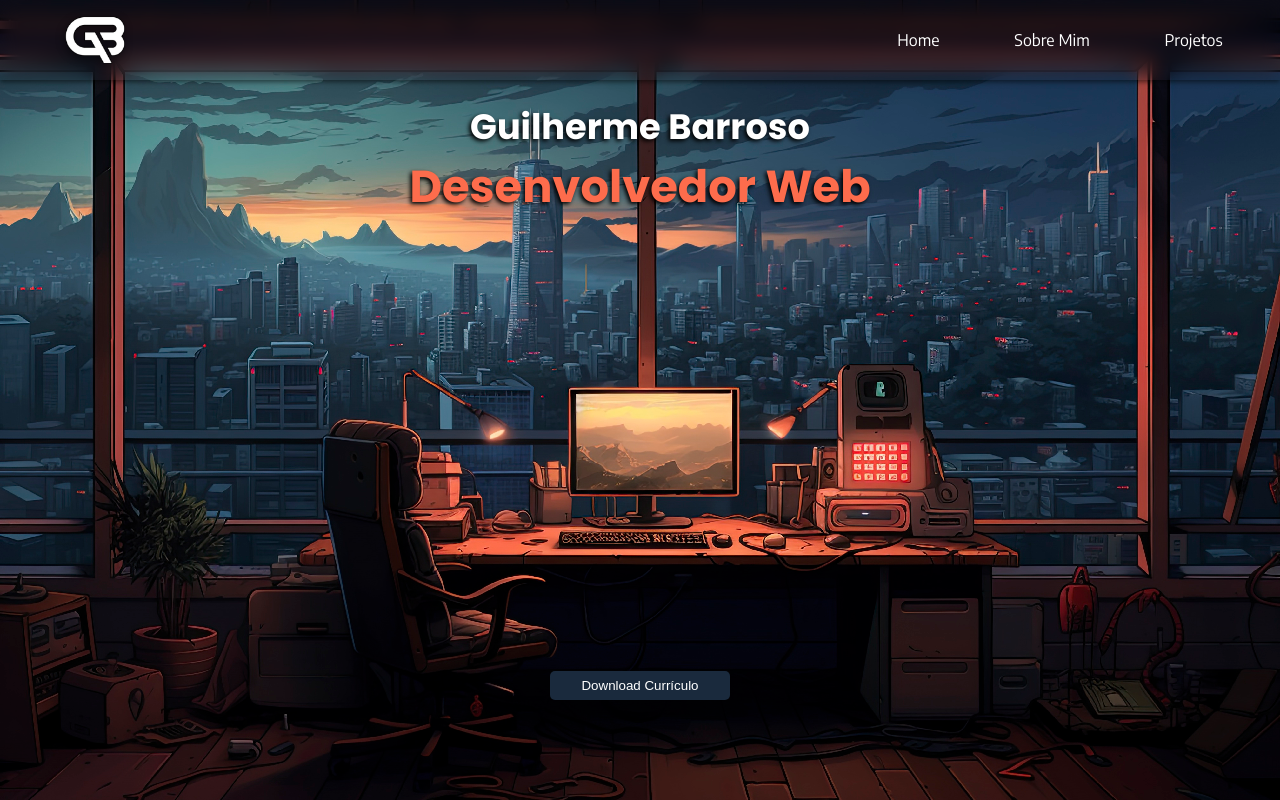
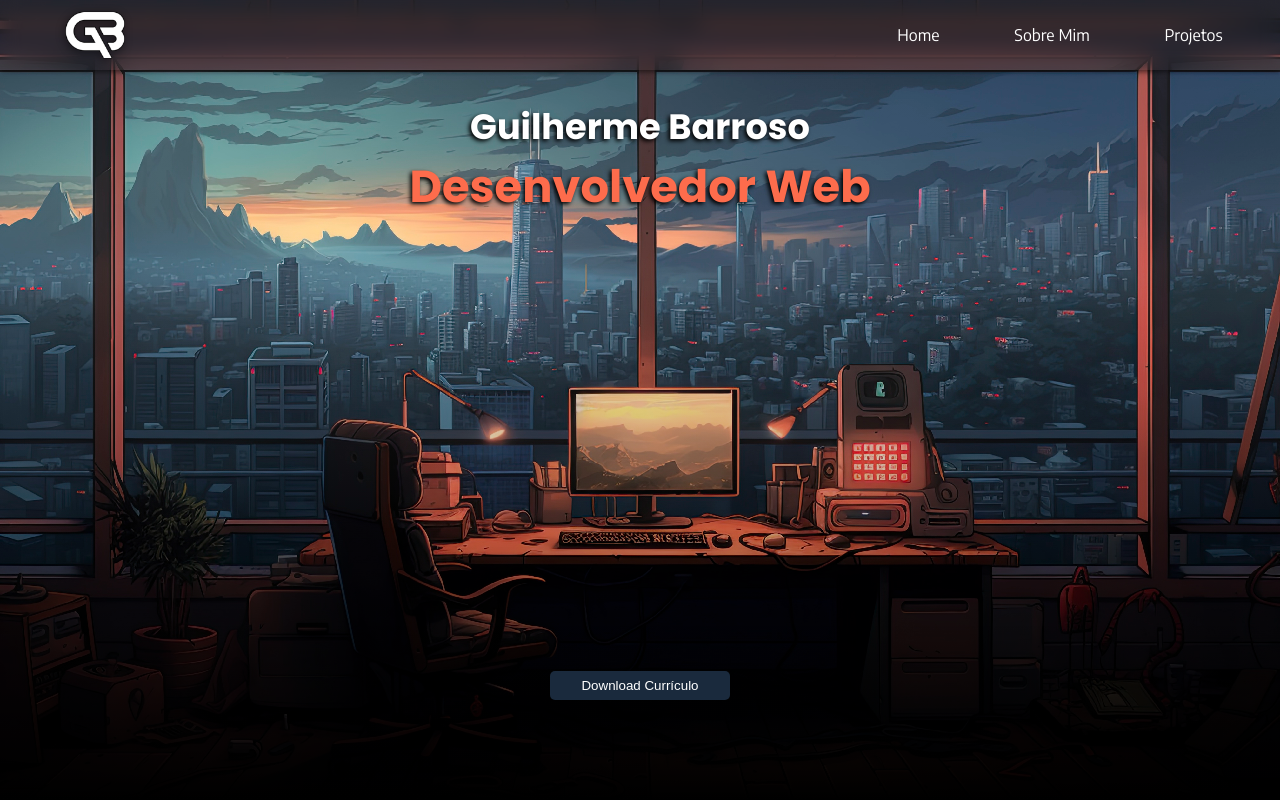
Before and after one commit to Guilhermeb166/Meu-Portfolio, a React (Create React App) app: page / in a window 1280 px wide. Both pictures are taken after a click on the icon 640 px from the left and 707 px from the top of the page. Shown: the top 800 px of the page. Built offline with nearby package versions, Linux system fonts and the light colour scheme.

Commit message:
criação de linear gradient entre os components, barra lateral trasparente e header fixo

```diff
--- a/src/components/AboutMe/AboutMe.module.css
+++ b/src/components/AboutMe/AboutMe.module.css
@@ -1,5 +1,7 @@
 .AboutMe{
     display: flex;
-    height: 500px;
+    height: 100vh;
+    background:linear-gradient(to bottom, rgb(0, 0, 0), rgba(0, 0, 0, 0.397), rgba(0, 0, 0, 0.178), rgba(7, 7, 7, 0)), url('../../../public/img/backgroundDarkBlue.jpg') no-repeat center;
+    background-size: cover;
     background-color: #fff;
 }
--- a/src/components/Home/Home.module.css
+++ b/src/components/Home/Home.module.css
@@ -1,6 +1,6 @@
 @import url('https://fonts.googleapis.com/css2?family=Encode+Sans:wght@100..900&family=Lato:ital,wght@0,100;0,300;0,400;0,700;0,900;1,100;1,300;1,400;1,700;1,900&family=League+Spartan:wght@100..900&family=Orbitron:wght@400..900&family=Poppins:ital,wght@0,100;0,200;0,300;0,400;0,500;0,600;0,700;0,800;0,900;1,100;1,200;1,300;1,400;1,500;1,600;1,700;1,800;1,900&family=Roboto:ital,wght@0,100;0,300;0,400;0,500;0,700;0,900;1,100;1,300;1,400;1,500;1,700;1,900&display=swap');
 .home{
-    background: url('../../../public/img/fundoDev.jpg') no-repeat center;
+    background:linear-gradient(rgba(255,255,255,0.1),rgba(255,255,255,0.1),rgba(0, 0, 0, 0.236),rgb(0, 0, 0)), url('../../../public/img/fundoDev.jpg') no-repeat center;
     background-size: cover;
     height: 100vh;
     image-rendering: pixelated;/*dimensionar a imagem sem perder a qualidade*/
@@ -9,6 +9,7 @@
     flex-direction: column;
     align-items: center;
     justify-content: space-between;
+
 
 }
 .name,.lastName{
--- a/src/components/Layout/Header/Header.module.css
+++ b/src/components/Layout/Header/Header.module.css
@@ -1,14 +1,14 @@
 @import url('https://fonts.googleapis.com/css2?family=Encode+Sans:wght@100..900&family=League+Spartan:wght@100..900&family=Orbitron:wght@400..900&family=Roboto:ital,wght@0,100;0,300;0,400;0,500;0,700;0,900;1,100;1,300;1,400;1,500;1,700;1,900&display=swap');
 .header{
     width: 100%;
-    height: 80px;
+    height: 70px;
     background-color: transparent;
     box-shadow: 0 2px 5px rgba(0, 0, 0, 0.544);
     display: flex;
     align-items: center;
-    position: absolute;
     z-index: 999;
     padding: 0 20px;
+    position: fixed;
     justify-content: space-between;
     backdrop-filter: blur(10px);
 }
--- a/src/index.css
+++ b/src/index.css
@@ -2,14 +2,15 @@
   margin: 0;
   padding: 0;
   box-sizing: border-box;
-}
-body,html{
-  scroll-behavior: smooth;
-
 }
 .App{
   height: 100vh;
 }
 body,html,.App{
   background-color: #000A23;
+  scroll-behavior: smooth;
 }
+/* Estiliza a barra de rolagem */
+::-webkit-scrollbar {
+  width: 0px; /* Largura da barra de rolagem */
+}
```
